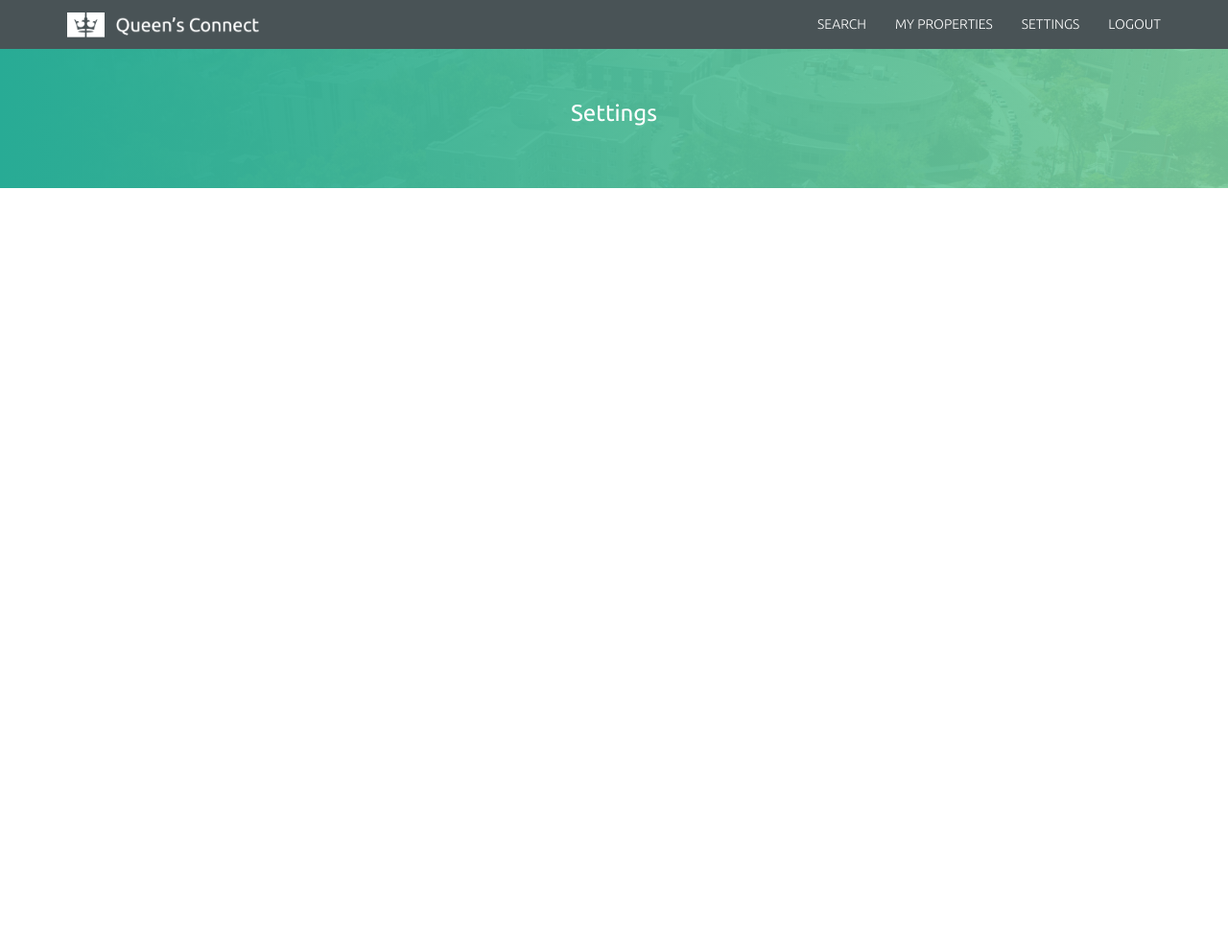
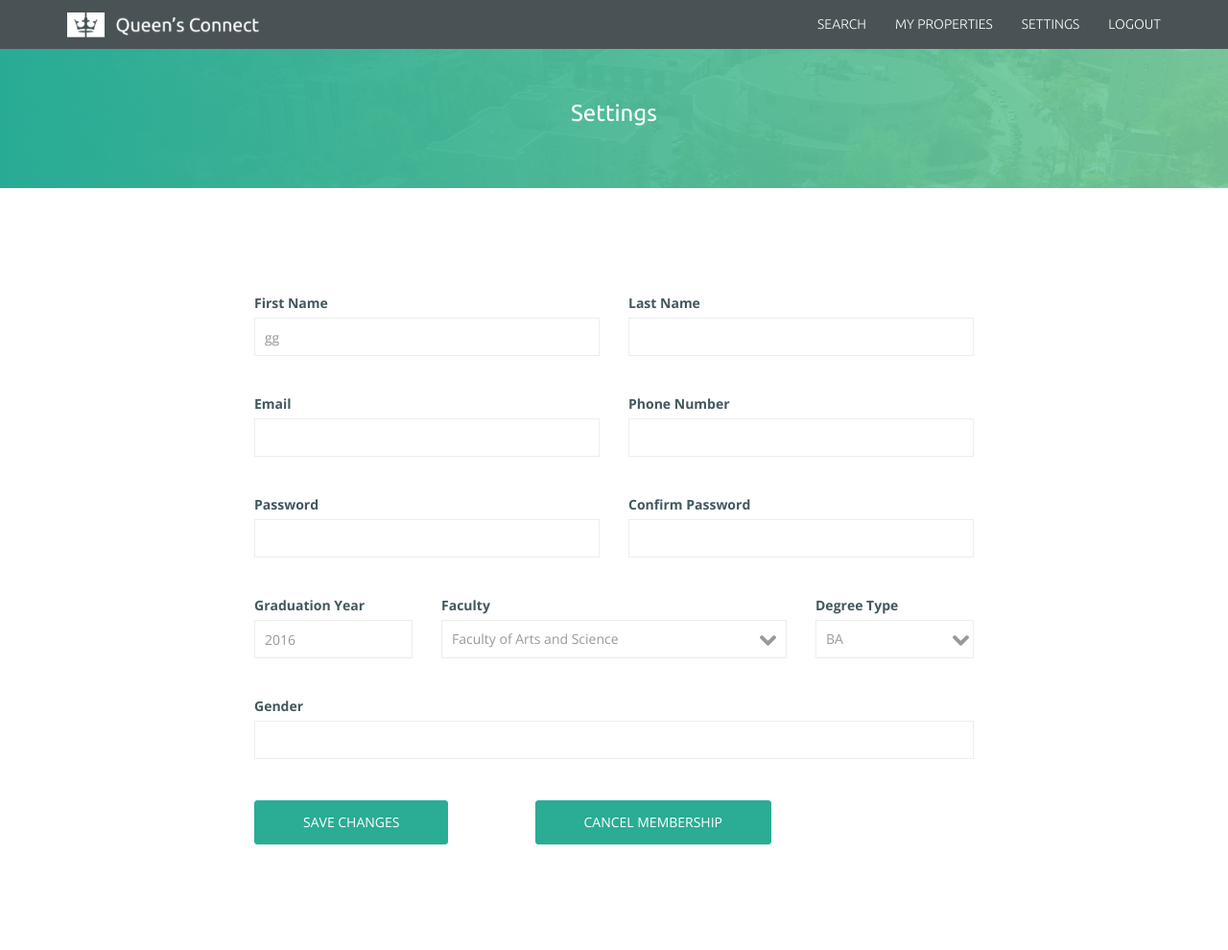
Before and after one commit to shannonklett/qbnb, a PHP site: page /?settings in a window 1280 px wide. Shown: the whole page at 96% size. Before the commit the page ends 196 px from the top, so only its background shows below. Run offline with PHP 8.4, Linux system fonts and the light colour scheme; a user stored in the database is signed in; data comes from the database, SQL or seed files in the repository; some libraries are stand-ins or nearby versions.

Commit message:
Setting template

```diff
--- a/pages/settings.php
+++ b/pages/settings.php
@@ -1,9 +1,125 @@
 <?php
 
-include "pages/header.php";
+include "pages/header.php"; ?>
 
-$bannerText = "Settings";
+<!DOCTYPE html>
+<html lang="en">
+
+<head>
+	<meta charset="utf-8">
+	<meta http-equiv="X-UA-Compatible" content="IE=edge">
+	<meta name="viewport" content="width=device-width, initial-scale=1">
+	<!-- The above 3 meta tags *must* come first in the head; any other head content must come *after* these tags -->
+	<title>Queen's Connect</title>
+
+	<!-- Bootstrap -->
+	<link href="qbnb_website/css/bootstrap.min.css" rel="stylesheet">
+	<link href="qbnb_website/css/style.css" rel="stylesheet">
+	<link href="qbnb_website/css/font-awesome.min.css" rel="stylesheet">
+
+	<!-- HTML5 shim and Respond.js for IE8 support of HTML5 elements and media queries -->
+	<!-- WARNING: Respond.js doesn't work if you view the page via file:// -->
+	<!--[if lt IE 9]>
+	<script src="https://oss.maxcdn.com/html5shiv/3.7.2/html5shiv.min.js"></script>
+	<script src="https://oss.maxcdn.com/respond/1.4.2/respond.min.js"></script>
+	<![endif]-->
+</head>
+
+<body data-target=".navbar-fixed-top">
+<?php $bannerText = "Settings";
 include "pages/banner.php"; ?>
+
+<div class="container">
+
+	<div class="huge-padding"></div>
+
+	<form action="" method="post">
+
+		<div class="row">
+			<div class="col-md-4 col-md-offset-2" style="padding-top: 0;">
+				<label for="fname">First Name</label>
+				<input class="form-control" type="text" id="fname" name="firstname" value="gg" required>
+			</div>
+			<div class="col-md-4" style="padding-top: 0;">
+				<label for="lname">Last Name</label>
+				<input class="form-control" type="text" id="lname" name="lastname" required>
+			</div>
+		</div>
+
+		<div class="row">
+			<div class="col-md-4 col-md-offset-2" style="padding-top: 0;">
+				<label for="useremail">Email</label>
+				<input class="form-control" type="email" id="useremail" name="email" required>
+			</div>
+			<div class="col-md-4" style="padding-top: 0;">
+				<label for="userphone">Phone Number</label>
+				<input class="form-control" type="tel" id="userphone" name="phone" required>
+			</div>
+		</div>
+
+		<div class="row">
+			<div class="col-md-4 col-md-offset-2" style="padding-top: 0;">
+				<label for="userpass">Password</label>
+				<input class="form-control" type="password" id="userpass" name="password" required>
+			</div>
+			<div class="col-md-4" style="padding-top: 0;">
+				<label for="userpass">Confirm Password</label>
+				<input class="form-control" type="password" id="userpass" name="password" required>
+			</div>
+		</div>
+
+		<div class="row">
+			<div class="col-md-2 col-md-offset-2" style="padding-top: 0;">
+				<label for="gradyear">Graduation Year</label>
+				<input class="form-control" type="number" id="gradyear" name="graduation" value="2016" required>
+			</div>
+			<div class="col-md-4" style="padding-top: 0;">
+				<label for="userfaculty">Faculty</label>
+				<select class="form-control select-search-form" name="faculty" id="userfaculty">
+					<?php foreach (User::getFaculties() as $id => $faculty) { ?>
+						<option value="<?php echo $id; ?>"><?php echo $faculty; ?></option>
+					<?php } ?>
+				</select>
+			</div>
+			<div class="col-md-2" style="padding-top: 0;">
+				<label for="userdegree">Degree Type</label>
+				<select class="form-control select-search-form" name="degreetype" id="userdegree">
+					<?php foreach (User::getDegreeTypes() as $id => $type) { ?>
+						<option value="<?php echo $id; ?>"><?php echo $type; ?></option>
+					<?php } ?>
+				</select>
+			</div>
+		</div>
+
+		<div class="row">
+			<div class="col-md-8 col-md-offset-2" style="padding-bottom: 2em">
+				<label for="usergender">Gender</label>
+				<input class="form-control" type="text" id="usergender" name="gender" required>
+			</div>
+		</div>
+
+		<div class="row">
+			<div class="col-md-3 col-md-offset-2">
+				<input type="hidden" name="settingsSubmit">
+				<button type="submit" class="btn register-btn">Save Changes</button>
+			</div>
+			<div class="col-md-3">
+				<button name="cancelMembership" class="btn register-btn">Cancel Membership</button>
+			</div>
+		</div>
+	</form>
+
+	<div class="huge-padding"></div>
+
+</div>
+
+<!-- jQuery (necessary for Bootstrap's JavaScript plugins) -->
+<script src="qbnb_website/js/jquery-1.10.2.min.js"></script>
+<script src="qbnb_website/js/bootstrap.min.js"></script>
+<script src="qbnb_website/js/parallax.js"></script>
+</body>
+
+</html>
 
 <?php
 
```
